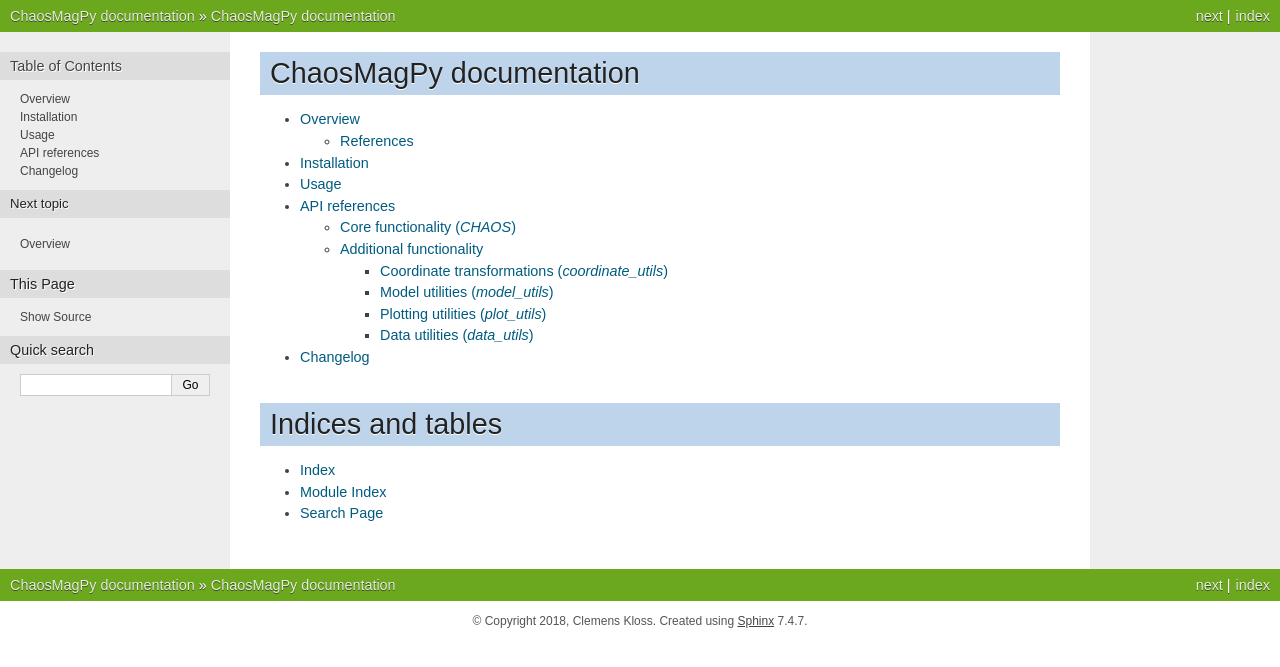
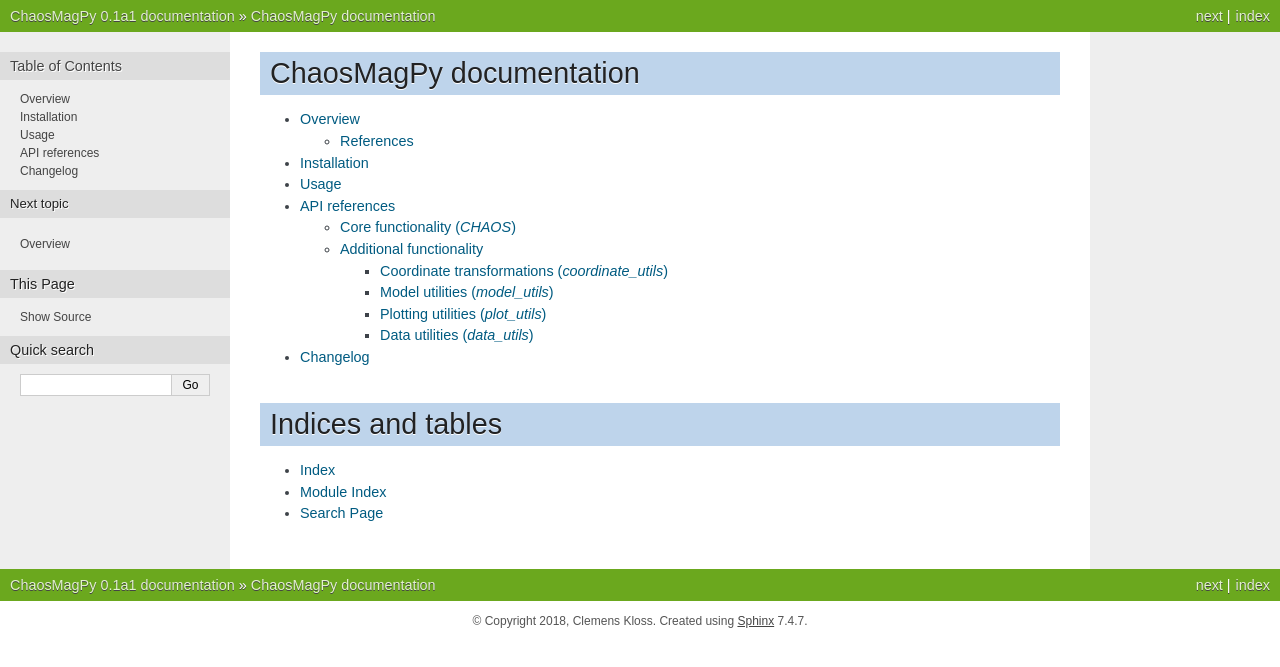
Before and after one commit to ancklo/ChaosMagPy, a Sphinx documentation site: the page built from docs/source/index.rst, in a window 1280 px wide. Shown: the top 667 px of the page. Built offline with Sphinx 7.4.7, drawn with Linux system fonts in a browser that asks for light colours; part of the change alters nothing that is shown.

```diff
--- a/docs/source/conf.py
+++ b/docs/source/conf.py
@@ -19,6 +19,8 @@ root = os.path.abspath(os.path.join(os.path.dirname(__file__), '..', '..'))
 sys.path.insert(0, root)
 sys.path.insert(0, os.path.join(root, 'chaosmagpy'))
 
+from chaosmagpy import __version__
+
 # -- Project information -----------------------------------------------------
 
 project = 'ChaosMagPy'
@@ -26,9 +28,9 @@ copyright = '2018, Clemens Kloss'
 author = 'Clemens Kloss'
 
 # The short X.Y version
-version = '0.1'
+version = __version__
 # The full version, including alpha/beta/rc tags
-release = ''
+release = version
 
 
 # -- General configuration ---------------------------------------------------
```
